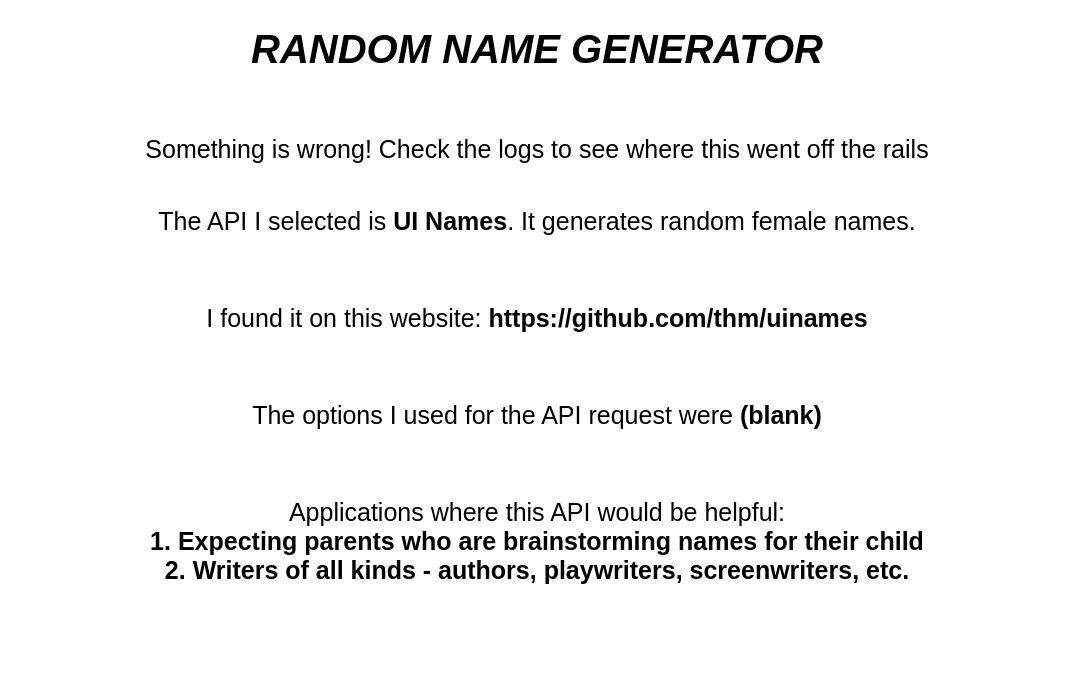
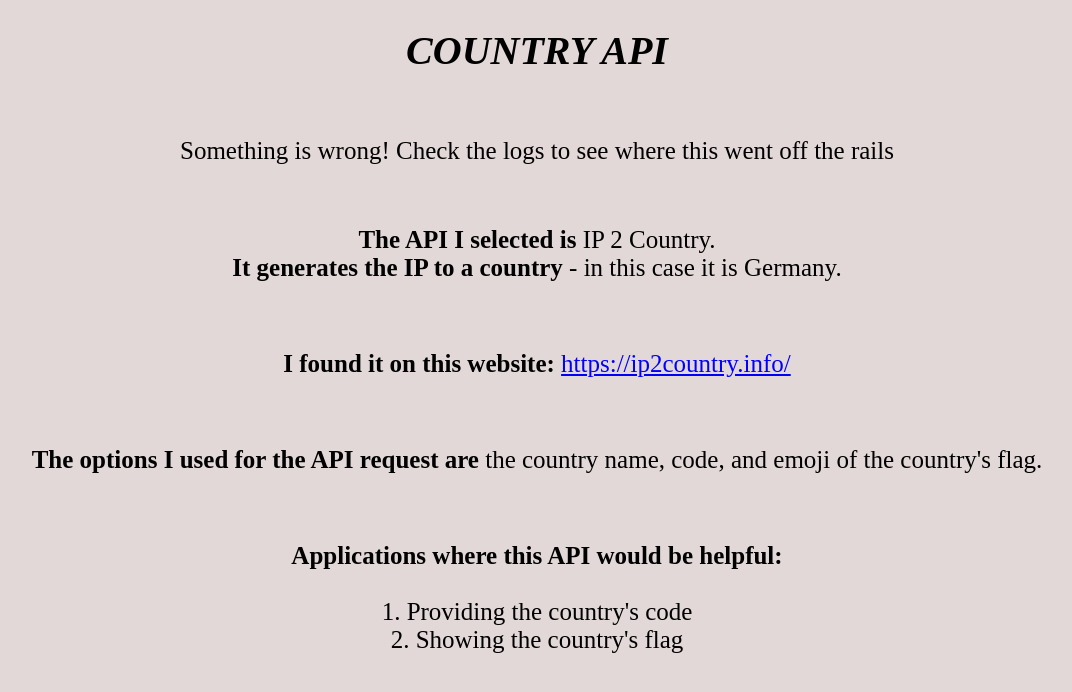
Before and after one commit to bethkrikorian/assignmentweek10, a plain HTML site: page index.html in a window 1280 px wide. Shown: the whole page, without its empty margins (103-1175 px from the left). Drawn offline with Linux system fonts and the light colour scheme; no server answers.

Commit message:
Update index.html

```diff
--- a/index.html
+++ b/index.html
@@ -1,97 +1,98 @@
-<!DOCTYPE html>
+<!doctype html>
 <html>
 <head>
-	<title>Assignment Week 10</title>
+<title>Country API</title>
 <meta charset="utf-8"/>
 <style>
+		body {
+			background-color: #e3d8d8;
+		}
 		h1 {
 			text-align: center;
-			font-family: sans-serif;
+			font-style: Courier;
 			font-size: 40px;
 			font-style: italic;
 		}
 		p {
 			text-align: center;
-			font-family: sans-serif;
+			font-style: Courier;
 			font-size: 25px;
 		}
 		div {
 			text-align: center;
-			font-family: sans-serif;
+			font-style: Courier;
 			font-size: 25px;
+		}
+		a:link {
+			color: #0000ff;
+		}
+		a:visited {
+			color: #0000ff;
+		}
+		a:hover {
+			color: #000;
 		}
 </style>
 <script>
-	function randomNames() {
-		/* Step 1: Make instance of request object...
-		...to make HTTP request after page is loaded*/
+function getCountry() {
+
 	request = new XMLHttpRequest();
 	console.log("1 - request object created");
 
-		// Step 2: Set the URL for the AJAX request to be the JSON file
-
-		request.open("GET", "https://uinames.com/api/?gender=female", true);
+	request.open("GET", "https://api.ip2country.info/ip?5.6.7.8", true);
 
 	console.log("2 - opened request file");
-
-		// Step 3: set up event handler/callback
 
 	request.onreadystatechange = function() {
 	console.log("3 - readystatechange event fired.");
 
 	if (request.readyState == 4 && request.status == 200) {
+		result = request.responseText;
+		//alert(result)
+		country = JSON.parse(result);
 
-		// Step 5: wait for done + success
+		document.getElementById("data").innerHTML ="<b>Country is: </b>" + country["countryName"] + " " + country["countryEmoji"] + "<br>" + "<b>Alpha-2 country code is: </b>" + country["countryCode"] + "<br>" + "<b>Alpha-3 country code is: </b>" + country["countryCode3"];
+	}
 
-		result = request.responseText;
-		//alert(result);
-		name = JSON.parse(result);
-
-		document.getElementById("data").innerHTML ="random name generated: " + name["main"]["words"];
-
-		}
 	else if (request.readyState == 4 && request.status != 200) {
-
 		document.getElementById("data").innerHTML = "Something is wrong!  Check the logs to see where this went off the rails";
-
 	}
 
 	else if (request.readyState == 3) {
-
 		document.getElementById("data").innerHTML = "Too soon!  Try again";
-
 	}
 
 	}
-		// Step 4: fire off the HTTP request
+	// fire off the HTTP request
 	request.send();
 	console.log("4 - Request sent");
 }
 </script>
 </head>
-<body onload="randomNames()">
-	<h1>RANDOM NAME GENERATOR</h1>
+
+<body onload="getCountry()">
+<h1>COUNTRY API</h1>
 	<br><br>
 	<div id="data">Loading...</div>
-	<br>
+	<br><br>
 	<p>
-		The API I selected is <b>UI Names</b>. It generates random female names.
+		<b>The API I selected is</b> IP 2 Country.<br><b>It generates the IP to a country </b>- in this case it is Germany.
 	</p>
 	<br>
 	<p>
-		I found it on this website: <b>https://github.com/thm/uinames</b>
+		<b>I found it on this website:</b> <a href="https://ip2country.info/">https://ip2country.info/</a>
 	</p>
 	<br>
 	<p>
-		The options I used for the API request were <b>(blank)</b>
+		<b>The options I used for the API request are</b> the country name, code, and emoji of the country's flag.
 	</p>
 	<br>
 	<p>
-		Applications where this API would be helpful:
+		<b>Applications where this API would be helpful: </b>
+		<br><br>
+		1. Providing the country's code
 		<br>
-		<b>1. Expecting parents who are brainstorming names for their child
-		<br>
-		2. Writers of all kinds - authors, playwriters, screenwriters, etc. </b>
+		2. Showing the country's flag
 	</p>
 </body>
 </html>
```
Lines whose indentation alone changed are shown as unchanged.
